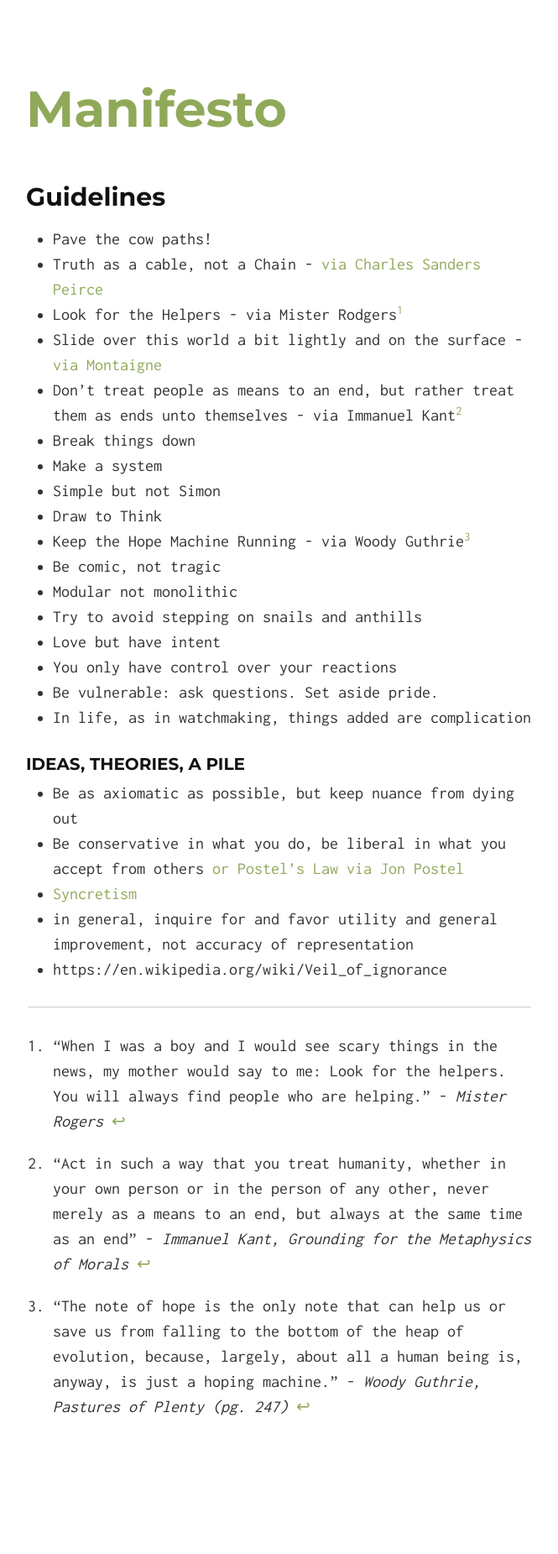
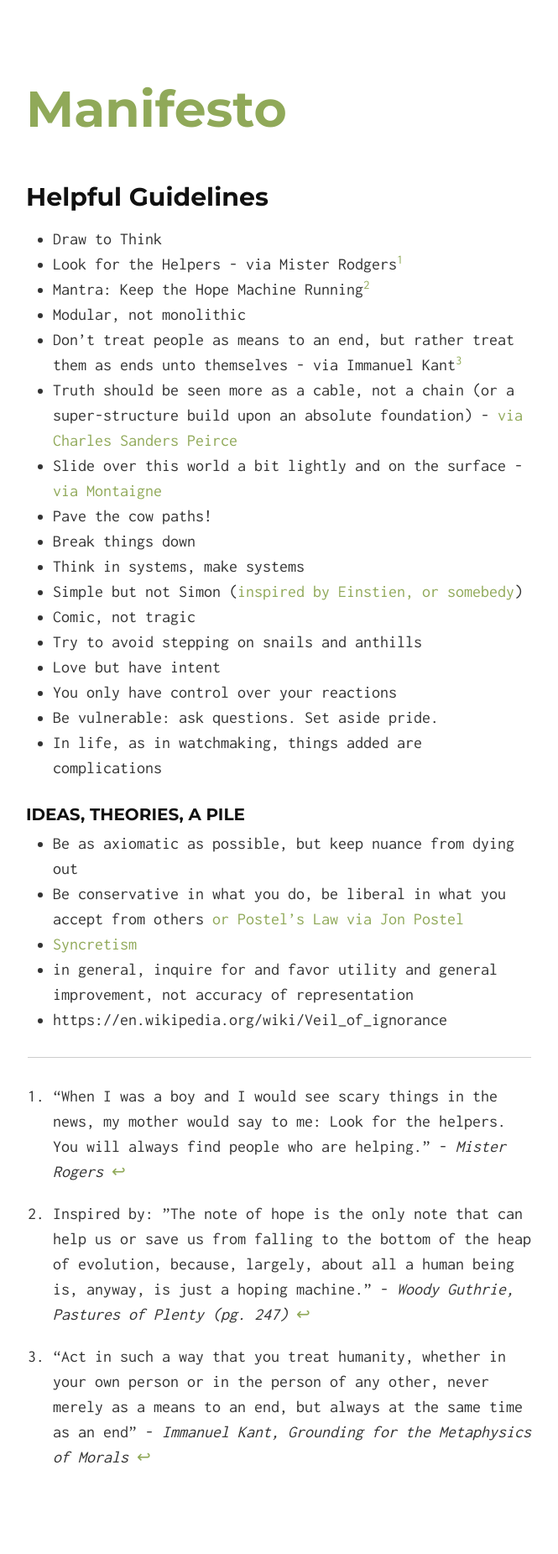
Before and after one commit to thepru/manifesto, a Jekyll site: the page built from index.md, in a window 1280 px wide. Shown: the whole page at 84% size, without its empty margins (307-972 px from the left). Built offline with Jekyll 4.4.1, drawn with Linux system fonts in a browser that asks for light colours; our own code applies the rules of GitHub Pages for plain Markdown files; before the commit the page ends 1791 px from its top, so only the background shows below that.

Commit message:
Corrections and Improvements

```diff
--- a/index.md
+++ b/index.md
@@ -2,25 +2,25 @@
 layout: default
 ---
 
-## Guidelines
+## Helpful Guidelines
 
+ - Draw to Think
+ - Look for the Helpers - via Mister Rodgers[^helpers]
+ - Mantra: Keep the Hope Machine Running[^woody]
+ - Modular, not monolithic
+ - Don’t treat people as means to an end, but rather treat them as ends unto themselves - via Immanuel Kant[^kant]
+ - Truth should be seen more as a cable, not a chain (or a super-structure build upon an absolute foundation) - [via Charles Sanders Peirce](http://a.co/b81camA)
+ - Slide over this world a bit lightly and on the surface - [via Montaigne](http://amzn.to/1XDifrI)
  - Pave the cow paths!
- - Truth as a cable, not a Chain - [via Charles Sanders Peirce](http://a.co/b81camA)
- - Look for the Helpers - via Mister Rodgers[^helpers]
- - Slide over this world a bit lightly and on the surface - [via Montaigne](http://amzn.to/1XDifrI)
- - Don’t treat people as means to an end, but rather treat them as ends unto themselves - via Immanuel Kant[^kant]
  - Break things down
- - Make a system
- - Simple but not Simon
- - Draw to Think
- - Keep the Hope Machine Running - via Woody Guthrie[^woody]
- - Be comic, not tragic
- - Modular not monolithic
+ - Think in systems, make systems
+ - Simple but not Simon ([inspired by Einstien, or somebedy](http://quoteinvestigator.com/2011/05/13/einstein-simple/))
+ - Comic, not tragic
  - Try to avoid stepping on snails and anthills
  - Love but have intent
  - You only have control over your reactions
  - Be vulnerable: ask questions. Set aside pride.
- - In life, as in watchmaking, things added are complication
+ - In life, as in watchmaking, things added are complications
 
 ### Ideas, Theories, a Pile
 
@@ -36,4 +36,4 @@ layout: default
 
 [^kant]: "Act in such a way that you treat humanity, whether in your own person or in the person of any other, never merely as a means to an end, but always at the same time as an end" - *Immanuel Kant, Grounding for the Metaphysics of Morals*
 
-[^woody]: "The note of hope is the only note that can help us or save us from falling to the bottom of the heap of evolution, because, largely, about all a human being is, anyway, is just a hoping machine." - *Woody Guthrie, Pastures of Plenty (pg. 247)*
+[^woody]: Inspired by: ”The note of hope is the only note that can help us or save us from falling to the bottom of the heap of evolution, because, largely, about all a human being is, anyway, is just a hoping machine." - *Woody Guthrie, Pastures of Plenty (pg. 247)*
```
